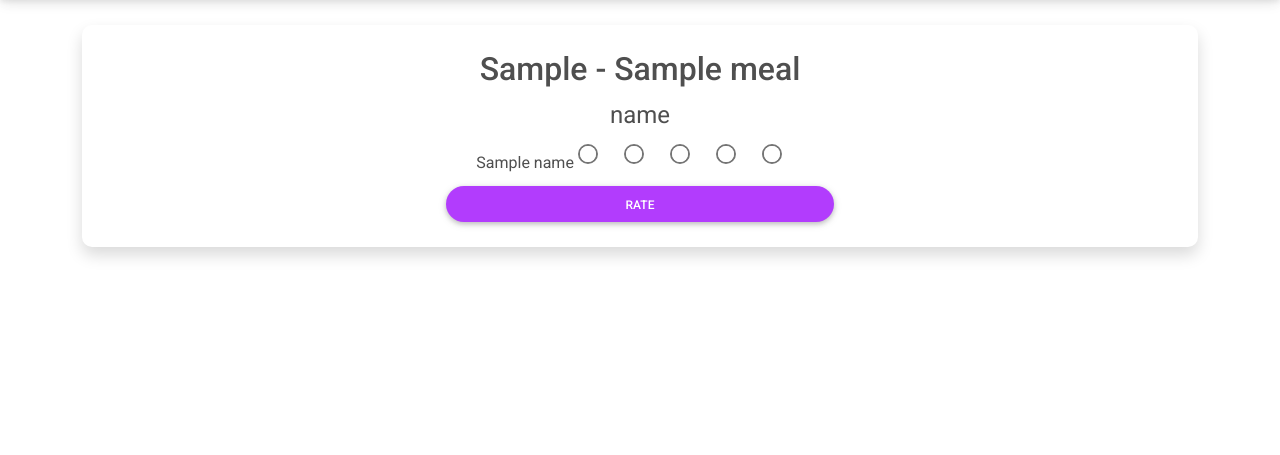
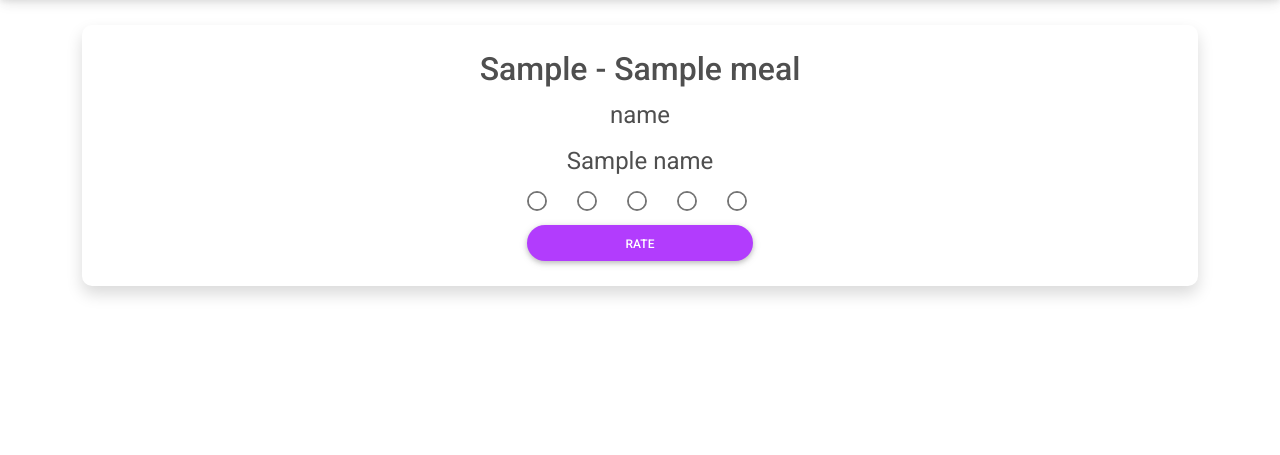
Before and after one commit to mcookly/project-valjean, a Flask app: template web/src/templates/rate/rating.html in a window 1280 px wide. Shown: the part 77-532 px from the top of the page. Run offline with Flask 2, Linux system fonts and the light colour scheme; the template is opened without the code that fills it: most values are stand-ins (such as "Sample title", 1, 10 or a date in 2020); some libraries are stand-ins or nearby versions.

Commit message:
Added rating system to rating

```diff
--- a/web/src/templates/rate/rating.html
+++ b/web/src/templates/rate/rating.html
@@ -4,15 +4,21 @@
 <form class="text-center">
     {% for cat in food.keys() %}
     <legend for="{{ cat }}Cat">{{ cat }}</legend>
-        {% for food_item in food[cat] %}
-        <label for="{{ food_item }}Item">{{ food_item }}</label>
-            {% for i in range(1,6) %}
-            <div class="form-check form-check-inline">
+    {% for food_item in food[cat] %}
+    <div class="row">
+        <legend for="{{ food_item }}Item">{{ food_item }}</legend>
+    </div>
+    <div class="row">
+        {% for i in range(1,6) %}
+        <div class="col">
+            <div class="form-check">
                 <!-- name = dict key, value = dict value -->
                 <input class="form-check-input" type="radio" value="{{ i }}" id="{{ cat }}-{{ food_item }}" name="{{ food_item }}">
             </div>
-            {% endfor %}
+        </div>
         {% endfor %}
+    </div>
+    {% endfor %}
     {% endfor %}
     <button type="submit" class="btn btn-form btn-block btn-secondary btn-rounded">Rate</button>
 </form>
```
